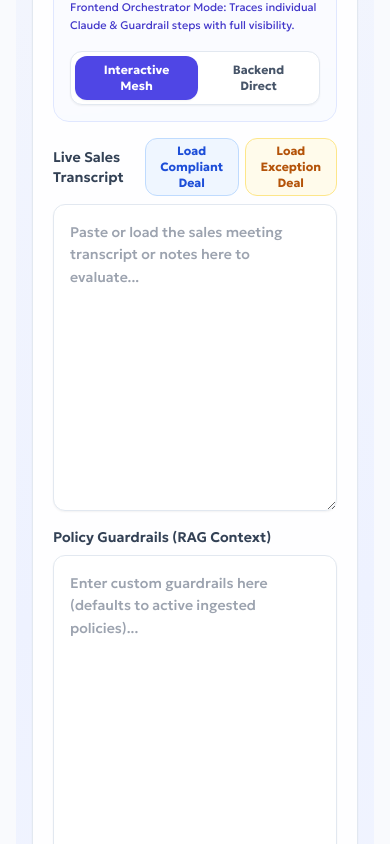
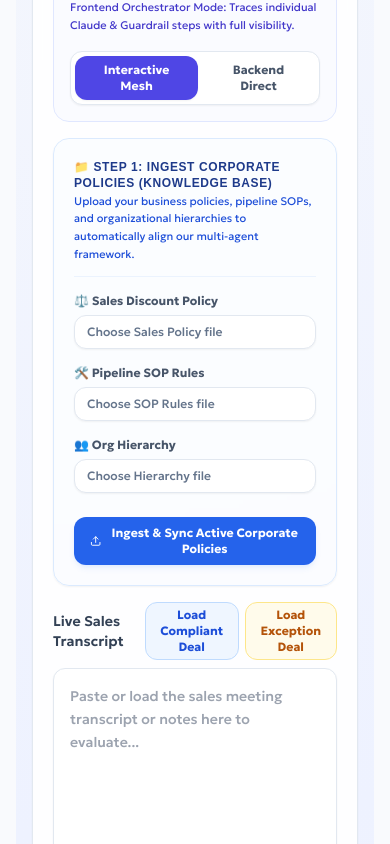
Before and after one commit to Sytrax1742/Aegis-Nexus, a Next.js app in the folder frontend/: page / in a window 390 px wide. Shown: the part 1156-2000 px from the top of the page. Built offline with nearby package versions, Linux system fonts and the light colour scheme; no server answers; a web font is replaced by a local one.

Commit message:
Maybe final

```diff
--- a/frontend/src/app/page.tsx
+++ b/frontend/src/app/page.tsx
@@ -664,9 +664,22 @@ export default function CommandCenterPage() {
       // Step 1: Ingestion Config Lookup
       setMeshSteps(prev => ({
         ...prev,
-        ingestion: { status: 'running', input: 'Retrieving corporate policy RAG context from SQLite database...' }
+        ingestion: { status: 'running', input: 'Retrieving corporate policy RAG context...' }
       }))
       const startTimeIng = Date.now()
+
+      if (nexusGuardrails.trim()) {
+        activePolicyText = nexusGuardrails.trim()
+        setMeshSteps(prev => ({
+          ...prev,
+          ingestion: {
+            status: 'success',
+            duration: (Date.now() - startTimeIng) / 1000,
+            input: 'Loaded from active Ingested Corporate Policies state',
+            output: `Using active ingested guardrails:\n${activePolicyText}`
+          }
+        }))
+      } else {
         let ragRes = null
         try {
           ragRes = await apiClient.get<Record<string, any>>('/api/v1/nexus/rag-context')
@@ -703,6 +716,7 @@ export default function CommandCenterPage() {
             }
           }))
         }
+      }
 
       // Step 2: Lead Intel Agent (Claude 3 Opus)
       setMeshSteps(prev => ({
@@ -891,6 +905,10 @@ export default function CommandCenterPage() {
 
       const res = await apiClient.post<Record<string, unknown>>('/api/v1/nexus/ingest-knowledge', form)
       setIngestionResult(res)
+
+      const configToUse = res.data?.summaries || res.data || res
+      setNexusGuardrails(JSON.stringify(configToUse, null, 2))
+
       window.localStorage.setItem('aegis:last-ingestion-result', JSON.stringify(res))
       window.dispatchEvent(new CustomEvent('aegis:ingestion-updated', { detail: res }))
       await loadDashboardData()
@@ -1174,6 +1192,154 @@ export default function CommandCenterPage() {
                   </div>
                 </div>
 
+                {/* 1. Policy Document Ingestion (First Thing any VP does) */}
+                <div className='rounded-2xl border border-blue-100 bg-blue-50/20 p-5 shadow-sm space-y-4'>
+                  <div className='flex items-center justify-between border-b border-blue-100/50 pb-3'>
+                    <div>
+                      <h4 className='text-xs font-bold uppercase tracking-wider text-blue-900 flex items-center gap-1.5'>
+                        📁 STEP 1: INGEST CORPORATE POLICIES (KNOWLEDGE BASE)
+                      </h4>
+                      <p className='text-[11px] text-blue-700 mt-0.5 leading-relaxed'>
+                        Upload your business policies, pipeline SOPs, and organizational hierarchies to automatically align our multi-agent framework.
+                      </p>
+                    </div>
+                    {ingestionResult && (
+                      <span className='rounded-full bg-emerald-50 border border-emerald-200 px-2 py-0.5 text-[10px] font-bold text-emerald-700 animate-pulse'>
+                        ✓ Active Policy Loaded
+                      </span>
+                    )}
+                  </div>
+
+                  <div className='grid gap-4 md:grid-cols-3'>
+                    <div className='flex flex-col gap-1.5'>
+                      <label className='text-xs font-bold text-slate-600 flex items-center gap-1'>
+                        ⚖️ Sales Discount Policy
+                      </label>
+                      <div className='relative flex items-center bg-white border border-slate-200 hover:border-slate-300 rounded-xl px-3 py-2 cursor-pointer shadow-sm transition'>
+                        <input
+                          type='file'
+                          accept='.pdf,.txt,.doc,.docx'
+                          className='absolute inset-0 opacity-0 cursor-pointer w-full'
+                          onChange={(e) => setPolicyFiles((p) => ({ ...p, policy: e.target.files?.[0] }))}
+                        />
+                        <span className='text-xs font-medium text-slate-500 truncate'>
+                          {policyFiles.policy ? `📄 ${policyFiles.policy.name}` : 'Choose Sales Policy file'}
+                        </span>
+                      </div>
+                    </div>
+
+                    <div className='flex flex-col gap-1.5'>
+                      <label className='text-xs font-bold text-slate-600 flex items-center gap-1'>
+                        🛠️ Pipeline SOP Rules
+                      </label>
+                      <div className='relative flex items-center bg-white border border-slate-200 hover:border-slate-300 rounded-xl px-3 py-2 cursor-pointer shadow-sm transition'>
+                        <input
+                          type='file'
+                          accept='.pdf,.txt,.doc,.docx'
+                          className='absolute inset-0 opacity-0 cursor-pointer w-full'
+                          onChange={(e) => setPolicyFiles((p) => ({ ...p, sop: e.target.files?.[0] }))}
+                        />
+                        <span className='text-xs font-medium text-slate-500 truncate'>
+                          {policyFiles.sop ? `📄 ${policyFiles.sop.name}` : 'Choose SOP Rules file'}
+                        </span>
+                      </div>
+                    </div>
+
+                    <div className='flex flex-col gap-1.5'>
+                      <label className='text-xs font-bold text-slate-600 flex items-center gap-1'>
+                        👥 Org Hierarchy
+                      </label>
+                      <div className='relative flex items-center bg-white border border-slate-200 hover:border-slate-300 rounded-xl px-3 py-2 cursor-pointer shadow-sm transition'>
+                        <input
+                          type='file'
+                          accept='.pdf,.txt,.doc,.docx'
+                          className='absolute inset-0 opacity-0 cursor-pointer w-full'
+                          onChange={(e) => setPolicyFiles((p) => ({ ...p, hierarchy: e.target.files?.[0] }))}
+                        />
+                        <span className='text-xs font-medium text-slate-500 truncate'>
+                          {policyFiles.hierarchy ? `📄 ${policyFiles.hierarchy.name}` : 'Choose Hierarchy file'}
+                        </span>
+                      </div>
+                    </div>
+                  </div>
+
+                  <div className='flex items-center gap-3 pt-2'>
+                    <button
+                      type='button'
+                      onClick={async () => {
+                        if (!policyFiles.policy || !policyFiles.sop || !policyFiles.hierarchy) {
+                          alert('Please select all three files (Sales Policy, SOP, and Org Hierarchy) first.')
+                          return
+                        }
+                        setNexusBusy(true)
+                        try {
+                          const form = new FormData()
+                          form.append('sales_policy_file', policyFiles.policy)
+                          form.append('pipeline_sop_file', policyFiles.sop)
+                          form.append('org_hierarchy_file', policyFiles.hierarchy)
+
+                          const res = await apiClient.post<Record<string, any>>('/api/v1/nexus/ingest-knowledge', form)
+                          setIngestionResult(res)
+
+                          const configToUse = res.data?.summaries || res.data || res
+                          setNexusGuardrails(JSON.stringify(configToUse, null, 2))
+
+                          alert('Corporate Policies Ingested & Synced successfully! Alignment rules are now live.')
+                        } catch (err) {
+                          console.error(err)
+                          alert('Failed to ingest corporate policies. Please try again.')
+                        } finally {
+                          setNexusBusy(false)
+                        }
+                      }}
+                      disabled={nexusBusy}
+                      className='inline-flex items-center gap-2 rounded-xl bg-blue-600 px-4 py-2 text-xs font-bold text-white shadow-md shadow-blue-500/10 hover:bg-blue-500 transition disabled:opacity-60'
+                    >
+                      {nexusBusy ? (
+                        <>
+                          <Icons.activity className='h-3.5 w-3.5 animate-spin' />
+                          Parsing Knowledge base...
+                        </>
+                      ) : (
+                        <>
+                          <Icons.upload className='h-3.5 w-3.5' />
+                          Ingest & Sync Active Corporate Policies
+                        </>
+                      )}
+                    </button>
+                    {ingestionResult && (
+                      <span className='text-[11px] text-slate-500 font-medium'>
+                        Last Ingested: {new Date().toLocaleTimeString()}
+                      </span>
+                    )}
+                  </div>
+
+                  {nexusGuardrails && (
+                    <div className='mt-4 rounded-xl border border-slate-200 bg-slate-50 p-4 transition-all duration-300'>
+                      <div className='flex items-center justify-between mb-2'>
+                        <span className='text-xs font-bold text-slate-700 uppercase tracking-wider flex items-center gap-1.5'>
+                          <span className='h-2 w-2 rounded-full bg-emerald-500 animate-pulse' />
+                          Active Ingested Policy JSON
+                        </span>
+                        <button
+                          type='button'
+                          onClick={() => {
+                            navigator.clipboard.writeText(nexusGuardrails)
+                            alert('Policy JSON copied to clipboard!')
+                          }}
+                          className='inline-flex items-center gap-1 rounded bg-slate-200 hover:bg-slate-300 px-2 py-1 text-[11px] font-bold text-slate-700 transition'
+                        >
+                          <Icons.copy className='h-3 w-3' />
+                          Copy JSON
+                        </button>
+                      </div>
+                      <pre className='text-xs text-slate-600 font-mono bg-white border border-slate-100 p-3 rounded-lg overflow-x-auto max-h-48 leading-relaxed shadow-inner select-all'>
+                        {nexusGuardrails}
+                      </pre>
+                    </div>
+                  )}
+                </div>
+
                 <div className='grid gap-4 md:grid-cols-2'>
                   <div className='flex flex-col gap-2'>
                     <div className='flex items-center justify-between'>
@@ -1183,7 +1349,6 @@ export default function CommandCenterPage() {
                           type='button'
                           onClick={() => {
                             setNexusTranscript(SAMPLE_SUCCESS_TRANSCRIPT)
-                            setNexusGuardrails('')
                           }}
                           className='rounded-lg bg-blue-50 px-2.5 py-1 text-xs font-bold text-blue-700 border border-blue-200 hover:bg-blue-100 transition'
                         >
@@ -1193,7 +1358,6 @@ export default function CommandCenterPage() {
                           type='button'
                           onClick={() => {
                             setNexusTranscript(SAMPLE_VIOLATION_TRANSCRIPT)
-                            setNexusGuardrails('')
                           }}
                           className='rounded-lg bg-amber-50 px-2.5 py-1 text-xs font-bold text-amber-700 border border-amber-200 hover:bg-amber-100 transition'
                         >
```
Lines whose indentation alone changed are shown as unchanged.
